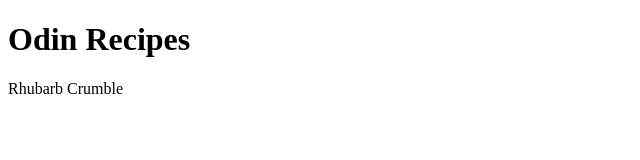
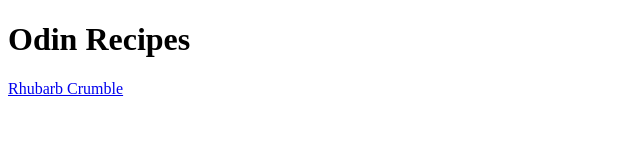
Before and after one commit to SLLdevelop/odin_recipes, a plain HTML site: page index.html in a window 1280 px wide. Shown: the whole page, without its empty margins (0-640 px from the left). Drawn offline with Linux system fonts and the light colour scheme.

Commit message:
fix: Change ref to href to fix broken link

```diff
--- a/index.html
+++ b/index.html
@@ -7,6 +7,6 @@
 </head>
 <body>
     <h1>Odin Recipes</h1>
-    <a ref="recipes/rhubarb-crumble.html">Rhubarb Crumble</a>
+    <a href="recipes/rhubarb-crumble.html">Rhubarb Crumble</a>
 </body>
 </html>
```
